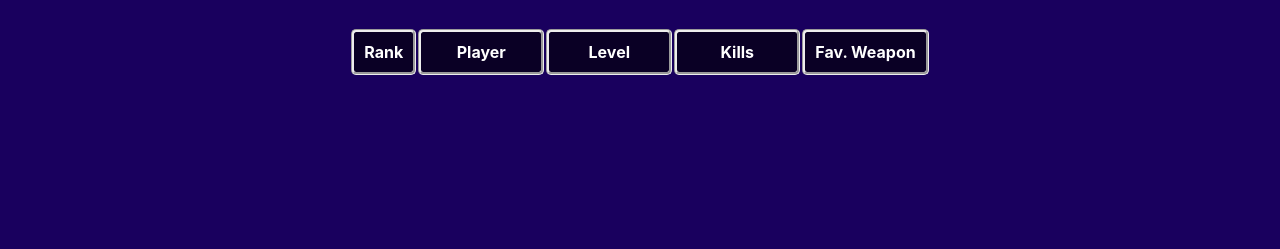
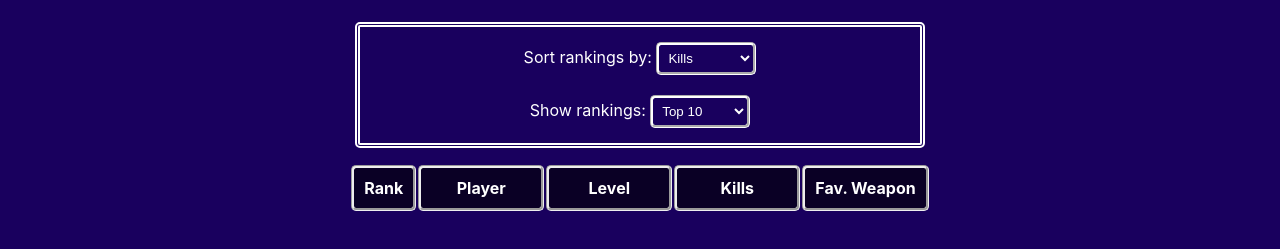
Before and after one commit to ovirtanen0/scrum-projekti, a plain HTML site: page FRONTEND/leaderboard.html in a window 1280 px wide. Shown: the part 173-422 px from the top of the page. Drawn offline with Linux system fonts and the light colour scheme; no server answers.

Commit message:
leaderboard.html change

```diff
--- a/FRONTEND/leaderboard.html
+++ b/FRONTEND/leaderboard.html
@@ -18,6 +18,20 @@
         <table class="tables" id="tables">
             <button id="filter">Filter</button>
             <h2 class="table-text">Leaderboard</h2>
+            <div class="sortleaderboard">
+                <label class="text1">Sort rankings by:</label>
+                <select id="sortranks" class="selecte">
+                    <option value="Kills" selected>Kills</option>
+                    <option value="Levels">Level</option>
+                </select><br><br>
+                <label class="text1">Show rankings:</label>
+                <select id="showranks" class="selecte">
+                    <option value="Top 10" selected>Top 10</option>
+                    <option value="Top 25">Top 25</option>
+                    <option value="Top 100">Top 100</option>
+                    <option value="All players">All players</option>
+                </select>
+            </div>
             <tr>
                 <th>Rank</th>
                 <th class="widetable">Player</th>
```
Also changed, not shown: BACKEND/lb_script.js (line endings or trailing spaces).
